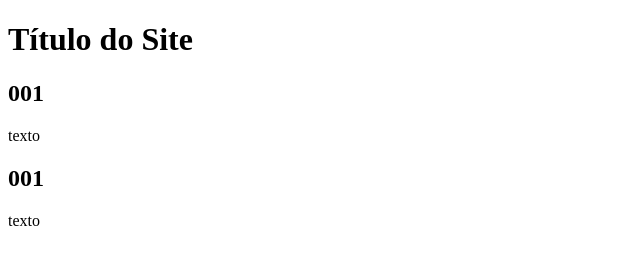
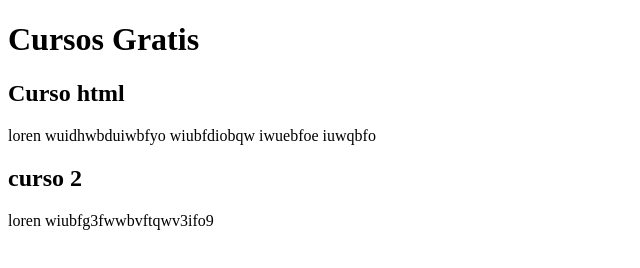
Before and after one commit to Emelly-Plautz/projeto-site, a plain HTML site: page index.html in a window 1280 px wide. Shown: the whole page, without its empty margins (0-640 px from the left). Drawn offline with Linux system fonts and the light colour scheme.

Commit message:
comecei a escrever

```diff
--- a/index.html
+++ b/index.html
@@ -8,15 +8,15 @@
 <body>
 	<main>
 		<header>
-			<h1>Título do Site</h1>
+			<h1>Cursos Gratis</h1>
 		</header>
 		<article>
-			<h2>001</h2>
-			<p>texto</p>
+			<h2>Curso html</h2>
+			<p>loren wuidhwbduiwbfyo wiubfdiobqw iwuebfoe iuwqbfo</p>
 		</article>
 		<article>
-			<h2>001</h2>
-			<p>texto</p>
+			<h2>curso 2</h2>
+			<p> loren wiubfg3fwwbvftqwv3ifo9</p>
 		</article>
 	</main>
 </body>
```
